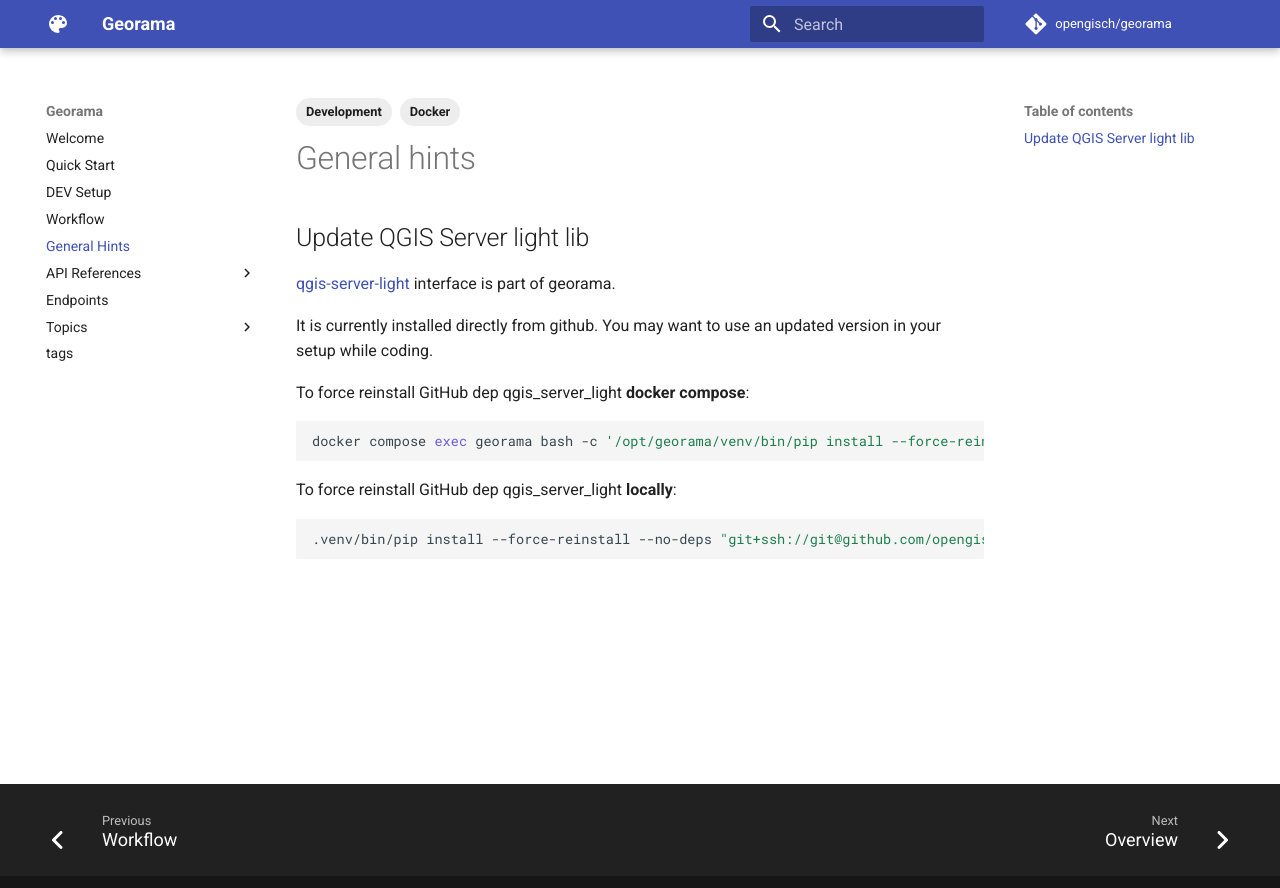
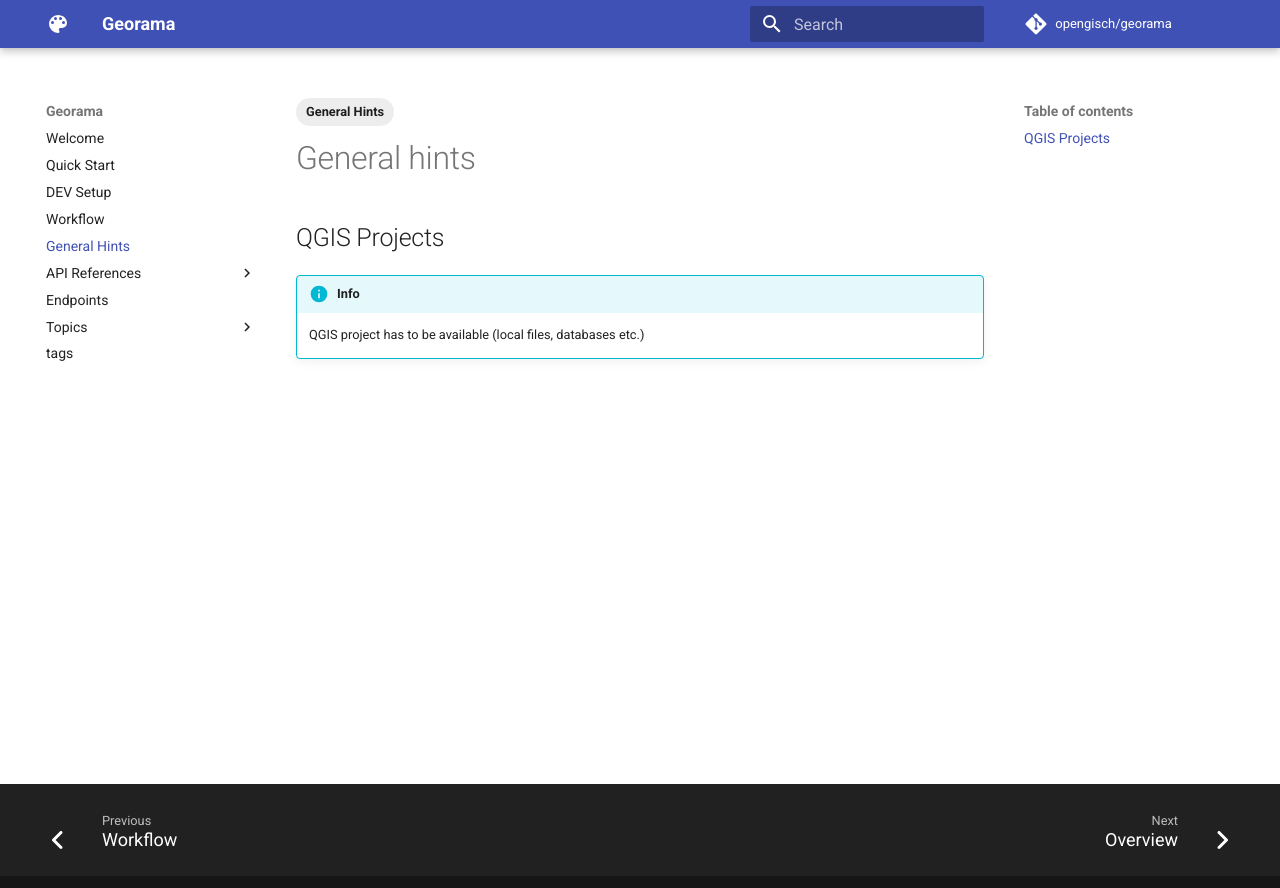
Before and after one commit to opengisch/georama, an MkDocs documentation site: the page built from docs/src/general_hints.md, in a window 1280 px wide. Shown: the top 888 px of the page. Built offline with MkDocs 1.6.1 and Material for MkDocs 9.7.7, drawn with Linux system fonts in a browser that asks for light colours; comment, search, counter and statistics services are not loaded.

Commit message:
updated docs

````diff
--- a/docs/src/general_hints.md
+++ b/docs/src/general_hints.md
@@ -1,24 +1,11 @@
 ---
 tags:
-  - Development
-  - Docker
+  - General Hints
 ---
 
 # General hints
 
-## Update QGIS Server light lib
+## QGIS Projects
 
-[qgis-server-light](https://github.com/opengisch/qgis-server-light) interface is part of georama.
-
-It is currently installed directly from github. You may want to use an updated version in your setup
-while coding.
-
-To force reinstall GitHub dep qgis_server_light **docker compose**:
-```shell
-docker compose exec georama bash -c '/opt/georama/venv/bin/pip install --force-reinstall --no-deps "git+ssh://git@github.com/opengisch/qgis-server-light.git@master#qgis_server_light"'
-```
-
-To force reinstall GitHub dep qgis_server_light **locally**:
-```shell
-.venv/bin/pip install --force-reinstall --no-deps "git+ssh://git@github.com/opengisch/qgis-server-light.git@master#qgis_server_light"
-```
+!!! info
+    QGIS project has to be available (local files, databases etc.)
````
Also changed, not shown: docs/src/dev_setup.md (+18 -0 lines), docs/src/workflow.md (+5 -1 lines).
